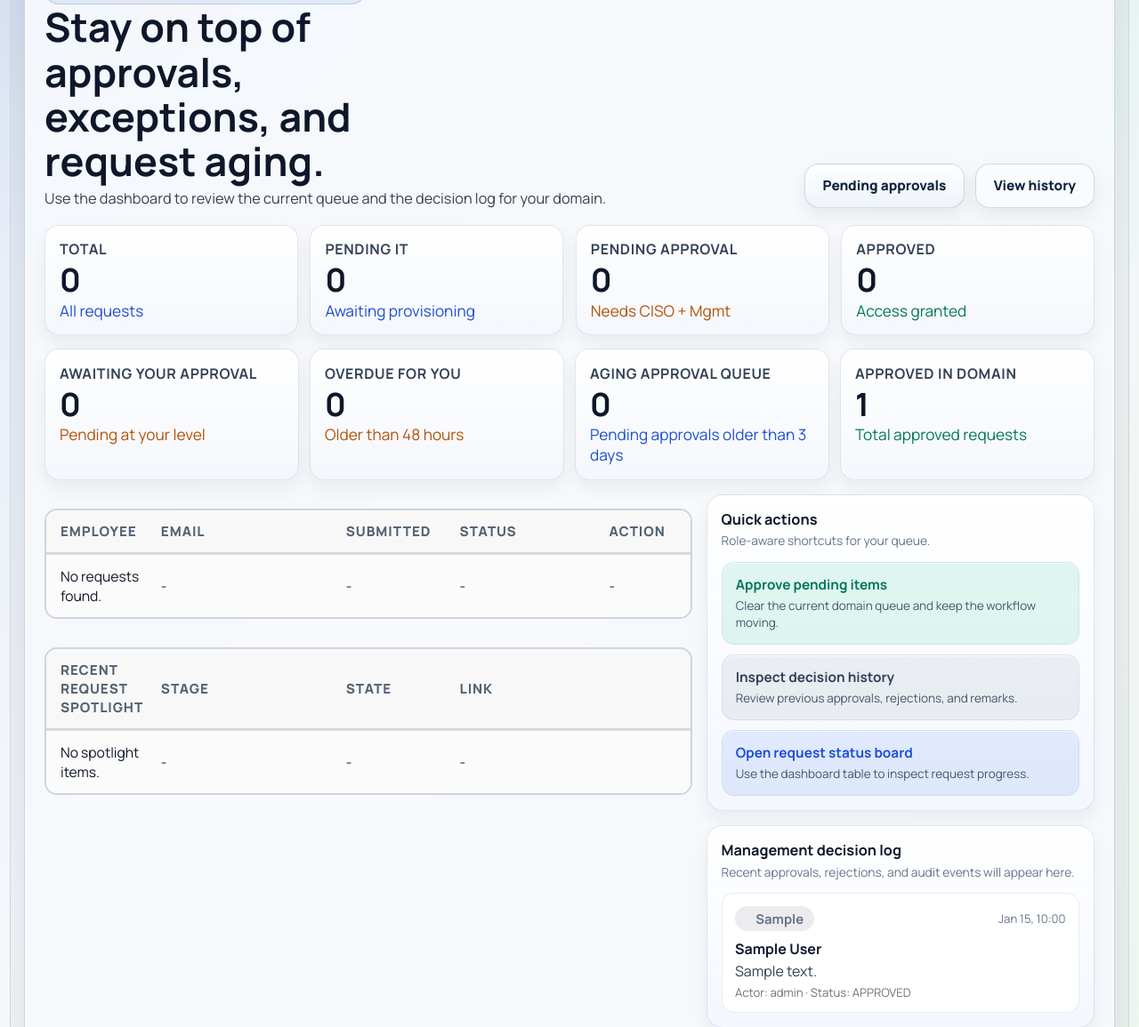
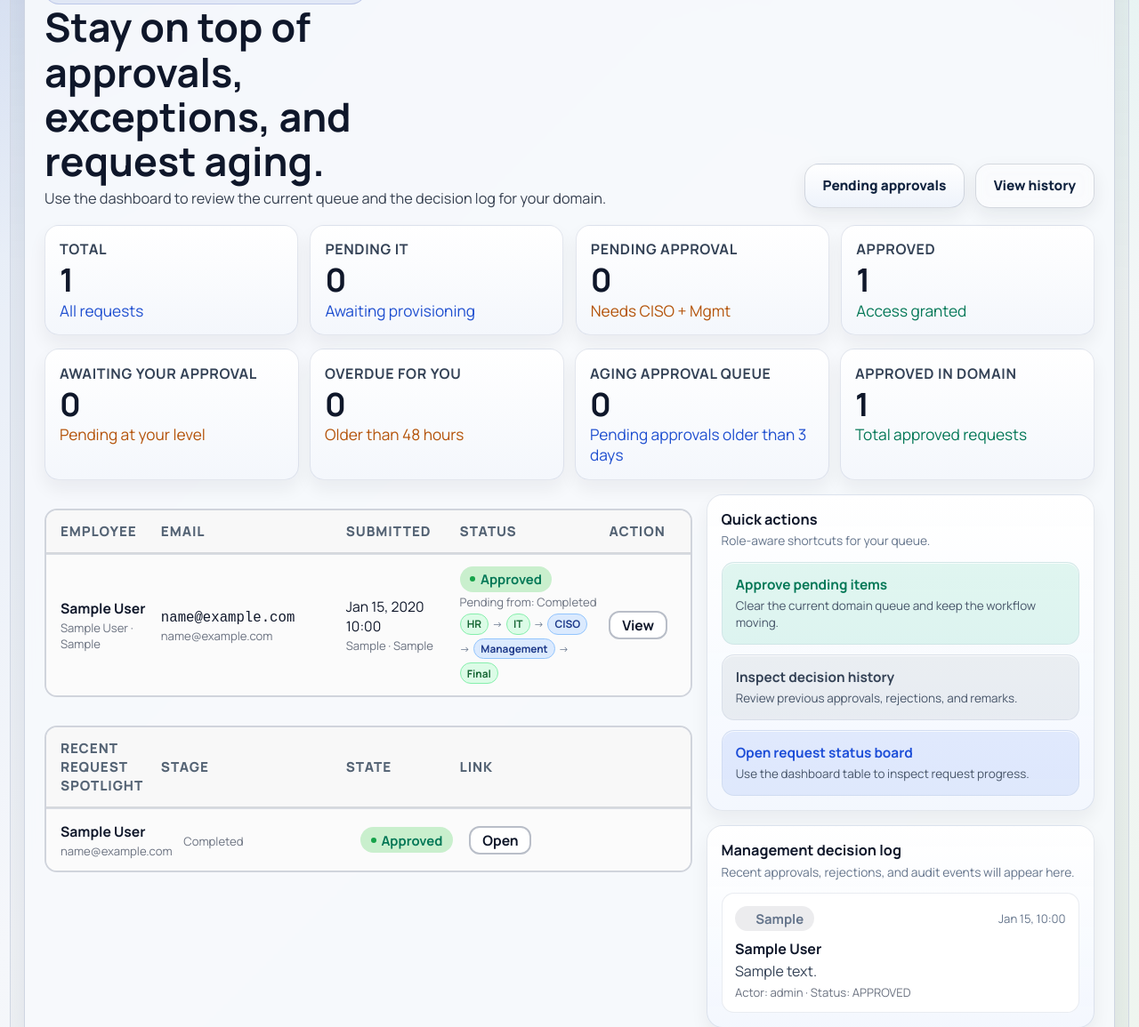
Before and after one commit to rudracse2025/IAM-Application, a Flask app: page /dashboard in a window 1280 px wide. Shown: the part 250-1405 px from the top of the page at 89% size. Run offline with Flask 3, Linux system fonts and the light colour scheme; a user stored in the database is signed in; tables that the repository leaves empty hold one stand-in row (values such as "Sample post").

Commit message:
Update application files

```diff
--- a/app.py
+++ b/app.py
@@ -612,7 +612,7 @@ def create_app():
         elif current_user.role == ROLE_IT:
             requests = EmployeeRequest.query.filter_by(domain=domain, status=STATUS_PENDING_IT).order_by(EmployeeRequest.created_at.desc()).all()
         else:
-            requests = EmployeeRequest.query.filter_by(domain=domain, status=STATUS_PENDING_APPROVAL).order_by(EmployeeRequest.created_at.desc()).all()
+            requests = EmployeeRequest.query.filter_by(domain=domain).order_by(EmployeeRequest.created_at.desc()).all()
         tracking_map = build_tracking_map(requests)
         dashboard_widgets = build_dashboard_widgets(current_user.role, requests, tracking_map)
         dashboard_hero = build_dashboard_hero(current_user.role)
--- a/templates/dashboard.html
+++ b/templates/dashboard.html
@@ -105,7 +105,7 @@
                 <span class="table-subtext">{{ req.company_email }}</span>
               </span>
               <span>
-                {{ req.created_at.strftime('%b %d, %Y') if req.created_at else '-' }}
+                {{ req.created_at.strftime('%b %d, %Y %H:%M') if req.created_at else '-' }}
                 <span class="table-subtext">{{ req.work_mode }} · {{ req.work_location }}</span>
               </span>
               <span>
```
Also changed, not shown: instance/iam_app.db.
